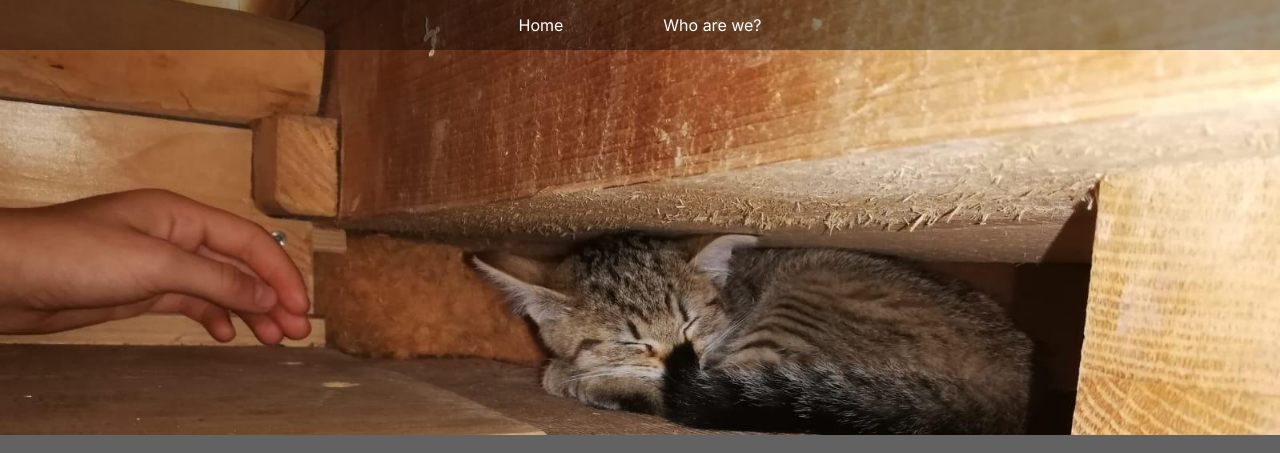
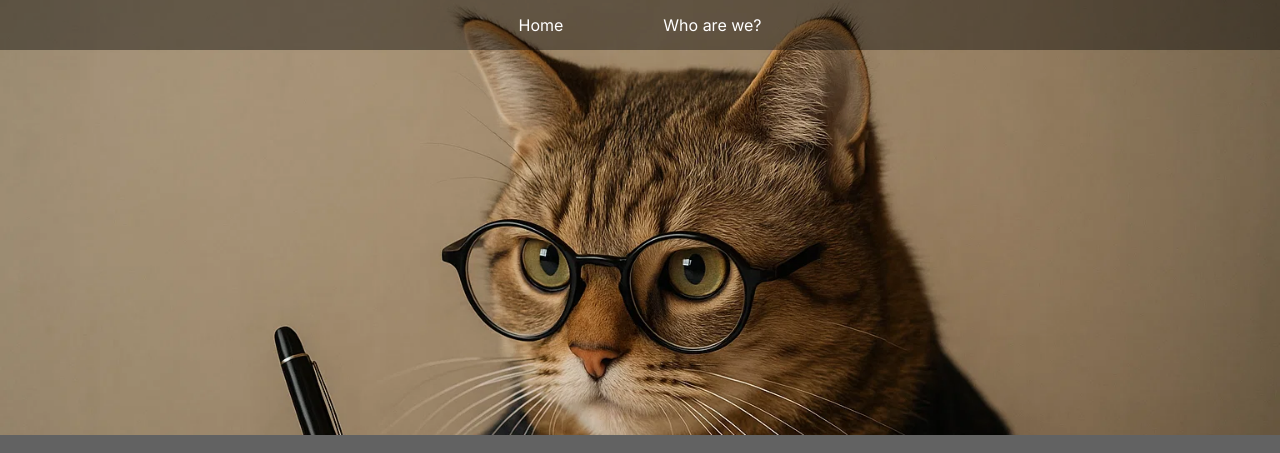
Before and after one commit to pslib-cz/2024-p2b-web-projekt-k1ubik, a website built with Vite: page src/pages/form.html in a window 1280 px wide. Shown: the top 453 px of the page. Built offline with nearby package versions, Linux system fonts and the light colour scheme; files whose address does not match are found by name.

Commit message:
update img

```diff
--- a/src/pages/form.html
+++ b/src/pages/form.html
@@ -12,7 +12,7 @@
       <a href="%BASE_URL%index.html">Home</a>
       <a href="%BASE_URL%whoarewe.html">Who are we?</a>
     </header>
-    <img class="Main_img" src="%BASE_URL%images/kittyeep.jpg" alt="TopKitty">
+    <img class="Main_img" src="%BASE_URL%images/catwrite.webp" alt="TopKitty">
     <main>
       <div>
         <h1>Where do we send the "cat"?</h1>
```
Also changed, not shown: public/images/catwrite.webp (added).
